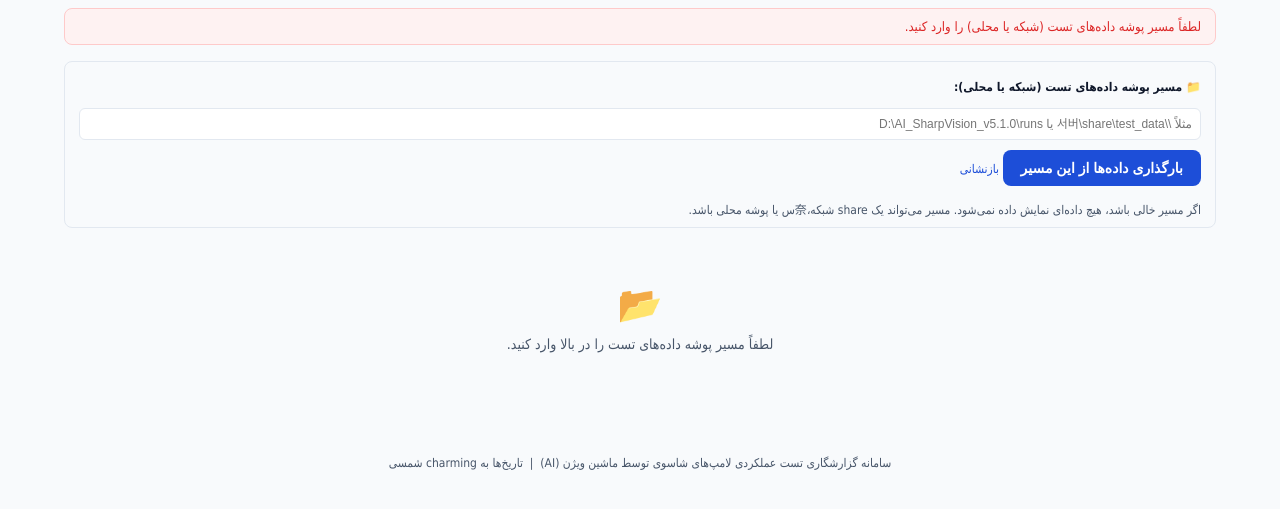
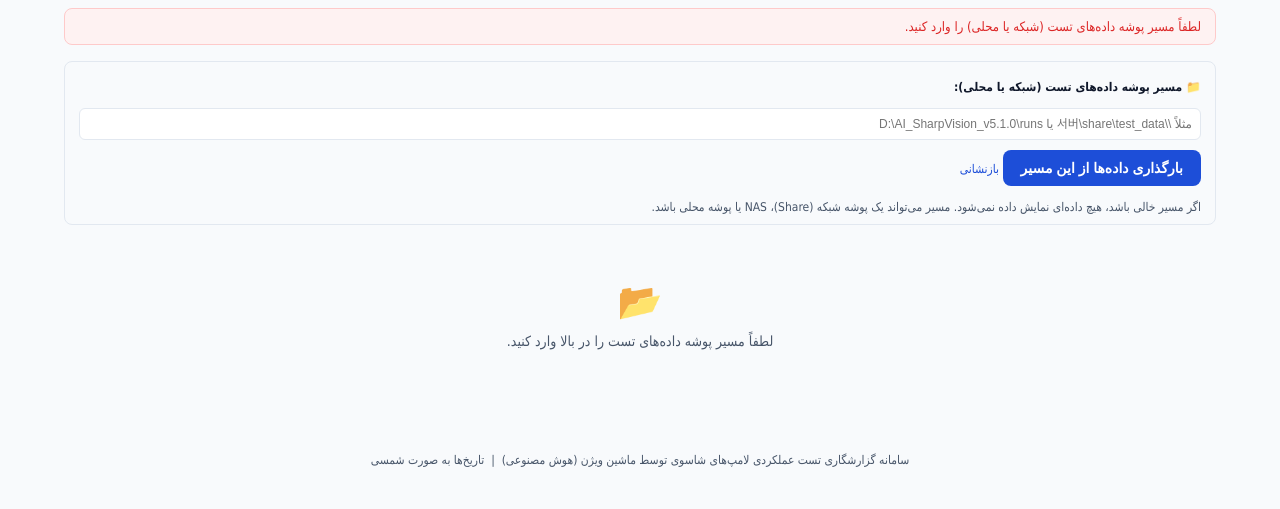
Before and after one commit to saeidkazemi1989-bot/mashin-visen, a Flask app: page / in a window 1280 px wide. Shown: the part 152-661 px from the top of the page. Run offline with Flask 3, Linux system fonts and the light colour scheme.

Commit message:
fix: کلمات غیرفارسی در داشبورد - ترجمه کامل به فارسی و حرفه‌ای کردن ظاهر
Co-authored-by: arena-agent <297053741+arena-agent@users.noreply.github.com>

```diff
--- a/templates/base.html
+++ b/templates/base.html
@@ -37,7 +37,7 @@
 </div>
 
 <footer style="margin: 40px 0 20px; color: var(--muted); font-size: 12px; text-align: center;">
-  سامانه گزارشگاری تست عملکردی لامپ‌های شاسوی توسط ماشین ویژن (AI) &nbsp;|&nbsp; تاریخ‌ها به charming شمسی
+  سامانه گزارشگاری تست عملکردی لامپ‌های شاسوی توسط ماشین ویژن (هوش مصنوعی) &nbsp;|&nbsp; تاریخ‌ها به صورت شمسی
 </footer>
 </body>
 </html>
--- a/templates/dashboard.html
+++ b/templates/dashboard.html
@@ -31,7 +31,7 @@
       <button type="submit" class="button">بارگذاری داده‌ها از این مسیر</button>
       <a href="{{ url_for('dashboard') }}" class="button ghost">بازنشانی</a>
     </div>
-    <div class="help">اگر مسیر خالی باشد، هیچ داده‌ای نمایش داده نمی‌شود. مسیر می‌تواند یک share شبکه،奈س یا پوشه محلی باشد.</div>
+    <div class="help">اگر مسیر خالی باشد، هیچ داده‌ای نمایش داده نمی‌شود. مسیر می‌تواند یک پوشه شبکه (Share)، NAS یا پوشه محلی باشد.</div>
   </form>
 </div>
 
--- a/templates/product_list.html
+++ b/templates/product_list.html
@@ -5,7 +5,7 @@
     <label>📁 مسیر پوشه داده‌های تست (شبکه یا محلی):</label>
     <input name="data_path" value="{{ data_path or '' }}" placeholder="مثلاً \\서버\share\test_data یا D:\AI_SharpVision_v5.1.0\runs">
     <button type="submit" class="button">نمایش محصولات از این مسیر</button>
-    <div class="help">مسیر می‌تواند یک share شبکه،NAS یا پوشه محلی باشد که حاوی پوشه‌های جلسه (session.json) است.</div>
+    <div class="help">مسیر می‌تواند یک پوشه شبکه (Share)، NAS یا پوشه محلی باشد که حاوی پوشه‌های جلسه (session.json) است.</div>
   </form>
 </div>
 
```
